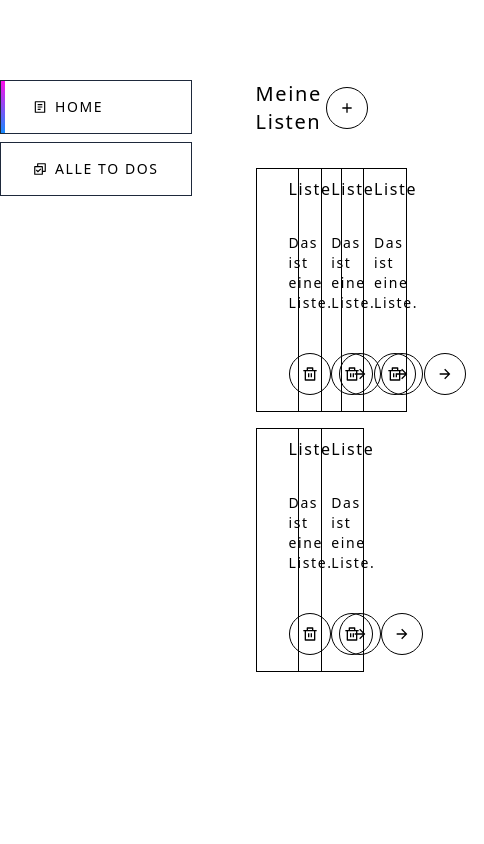
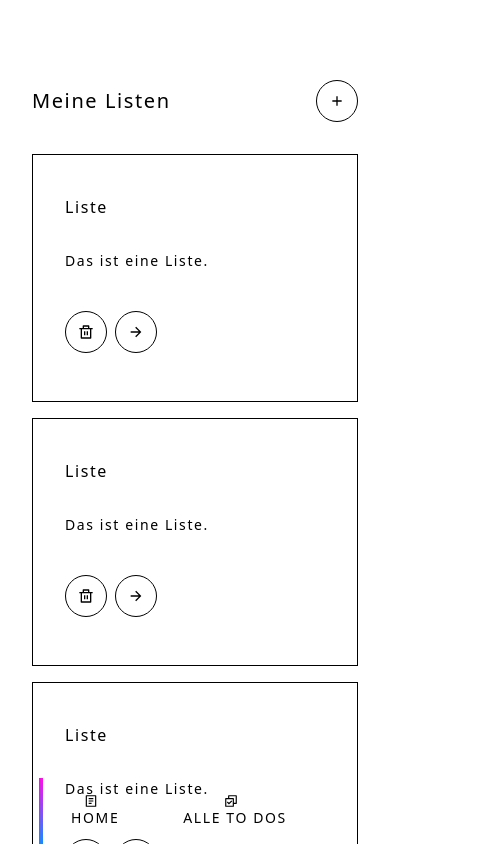
Before and after one commit to savas-t/todolist_frontend, a React (Vite) app: page / in a window 390 px wide. Shown: the top 844 px of the page, 484 px wide, since content can reach past the window. Built offline with nearby package versions, Linux system fonts and the light colour scheme.

Commit message:
First responsive adjustments

```diff
--- a/src/App.jsx
+++ b/src/App.jsx
@@ -11,7 +11,7 @@ export default function App() {
   return (
     <>
       <div className='app tracking-widest w-full h-fit'>
-        <div className='mx-auto w-full max-w-[1200px] h-full flex shrink-0 justify-between items-start relative'>
+        <div className='mx-auto w-full max-w-[1200px] h-full flex flex-col md:flex-row shrink-0 justify-between items-start relative'>
           <SideBar />
           <Main>
             <Routes>
--- a/src/components/SideBar.jsx
+++ b/src/components/SideBar.jsx
@@ -19,18 +19,18 @@ export default function SideBar() {
     },
   ]
   return (
-    <div className='sidebar pt-20 pr-8 text-sm uppercase h-full w-auto sticky top-0 left-0'>
+    <div className='sidebar order-1 mx-auto md:order-[initial] pt-20 pr-8 text-sm uppercase h-full w-auto sticky bottom-0 md:bottom-[initial] md:top-0 left-0'>
       <nav className='h-full'>
-        <ul className='h-full flex flex-col justify-start items-center'>
+        <ul className='h-full flex md:flex-col justify-start items-center'>
           {items.map(({ key, url, icon, title }) => (
             <Link
               key={key}
               to={url}
-              className={`sidebar__item ${activeItem === key ? 'sidebar__item--active' : ''} w-full my-2 first:my-0 border-slate-800 active:opacity-50 border-[1px] whitespace-nowrap px-8 py-4 cursor-pointer transition-all`}
+              className={`sidebar__item ${activeItem === key ? 'sidebar__item--active' : ''} w-full md:my-2 first:my-0 md:border-slate-800 active:opacity-50 md:border-[1px] whitespace-nowrap px-8 py-4 cursor-pointer transition-all`}
               onClick={() => setActiveItem(key)}
             >
               <li
-                className='flex justify-start items-center'
+                className='flex flex-col md:flex-row justify-center md:justify-start items-center'
               >
                 <div className='pr-2 flex justify-center items-center'>{icon}</div>
                 {title}
--- a/src/pages/Home.jsx
+++ b/src/pages/Home.jsx
@@ -20,7 +20,7 @@ export default function Home() {
         titleToNew={'Neue Liste'}
         urlToNew={'/list/new'}
       />
-      <div className='grid grid-cols-3 grid-flow-row gap-4'>
+      <div className='grid grid-cols-1 md:grid-cols-2 lg:grid-cols-3 grid-flow-row gap-4'>
         {lists.map(({ key, id, name, description }) => (
           <List
             key={key}
--- a/src/pages/List.jsx
+++ b/src/pages/List.jsx
@@ -21,7 +21,7 @@ export default function List({ id, name, description }) {
     },
   ]
   return (
-    <div className='list main py-2 px-8 transition-all border-black border-[1px] flex flex-col w-full'>
+    <div className='list main py-10 px-8 transition-all border-black border-[1px] flex flex-col w-full min-w-[200px]'>
       <h2 className='text-md pb-8 cursor-default'>{name}</h2>
       <p className='text-sm pb-8 cursor-default'>{description}</p>
       <div className='list__actions py-2 flex'>
```
